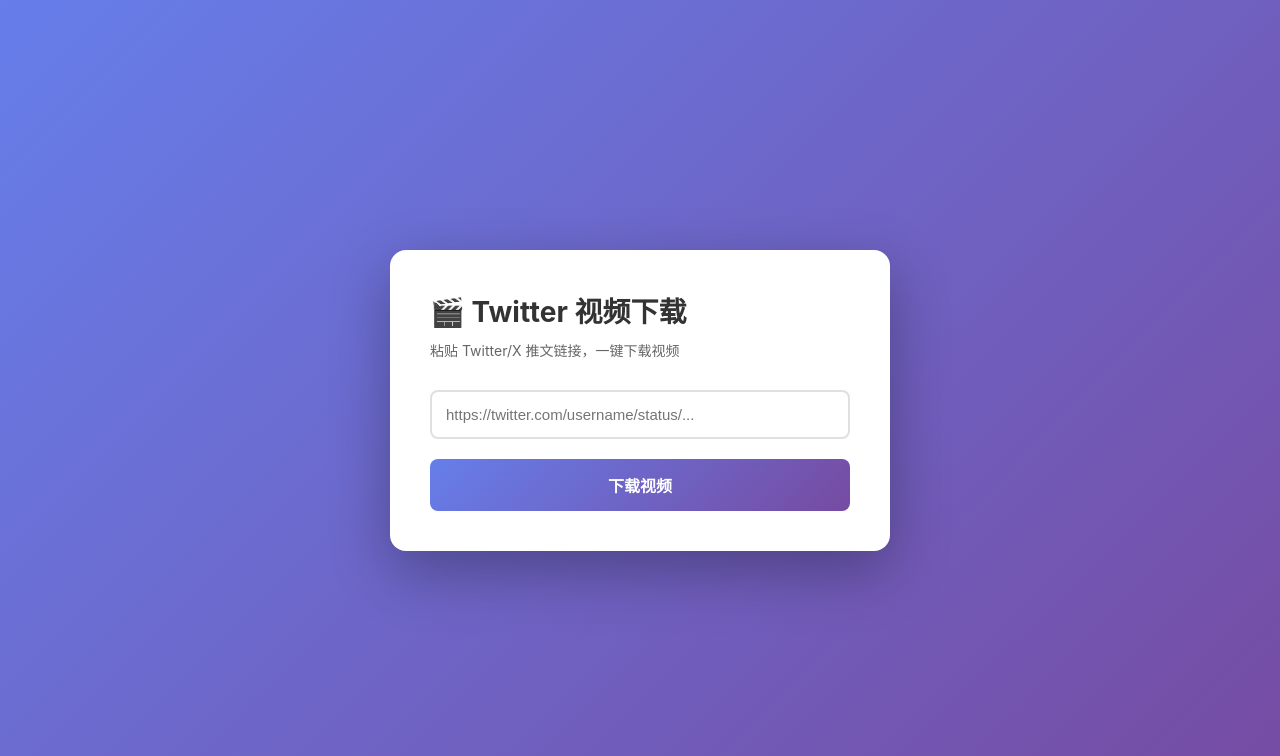
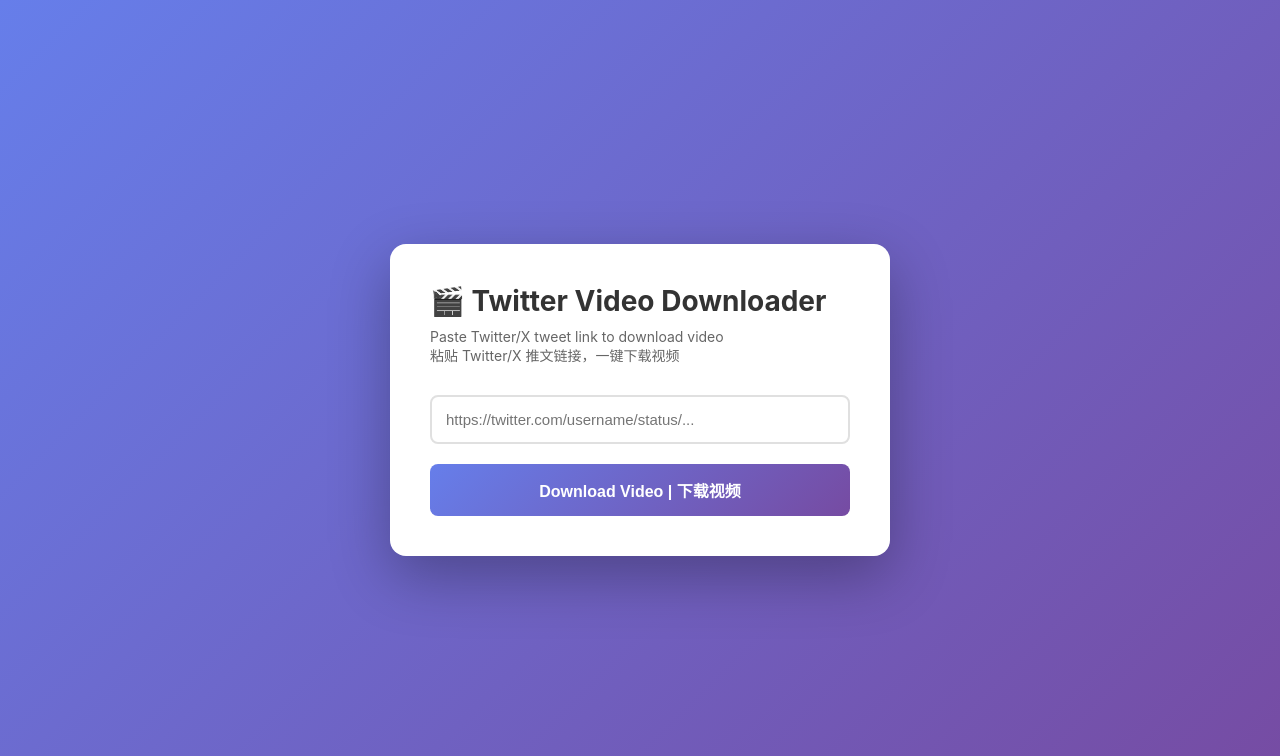
Before and after one commit to Lemonpek66/twitter-video-download, a Flask app: page / in a window 1280 px wide. Shown: the top 756 px of the page. Run offline with Flask 3, Linux system fonts and the light colour scheme.

Commit message:
Initial commit (Clean version)

```diff
--- a/app.py
+++ b/app.py
@@ -4,7 +4,9 @@
 import os
 import uuid
 from pathlib import Path
-import shutil
+from dotenv import load_dotenv
+
+load_dotenv()
 
 app = Flask(__name__)
 
@@ -21,7 +23,7 @@
     url = data.get('url', '').strip()
 
     if not url:
-        return jsonify({'error': '请提供有效的 URL'}), 400
+        return jsonify({'error': 'Please provide a valid URL | 请提供有效的 URL'}), 400
 
     session_id = str(uuid.uuid4())
     video_path = TEMP_DIR / f"{session_id}.mp4"
@@ -39,17 +41,17 @@
             'http_headers': {
                 'User-Agent': 'Mozilla/5.0 (Windows NT 10.0; Win64; x64) AppleWebKit/537.36',
             },
-            'proxy': 'http://www-proxy.ericsson.se:8080',
+            'proxy': os.getenv('PROXY_URL', ''),
         }
 
         print(f"正在处理 URL: {url}")
         with yt_dlp.YoutubeDL(ydl_opts) as ydl:
             info = ydl.extract_info(url, download=True)
             if not info:
-                return jsonify({'error': '无法解析该链接'}), 400
+                return jsonify({'error': 'Unable to parse the link | 无法解析该链接'}), 400
 
         if not video_path.exists():
-            return jsonify({'error': '视频下载失败'}), 500
+            return jsonify({'error': 'Video download failed | 视频下载失败'}), 500
 
         print(f"视频下载成功: {video_path}")
 
@@ -62,20 +64,20 @@
         error_msg = str(e)
         print(f"yt-dlp 错误: {error_msg}")
         if 'Connection' in error_msg or '10054' in error_msg:
-            return jsonify({'error': '网络连接失败，请检查代理设置'}), 400
-        return jsonify({'error': f'下载错误: {error_msg}'}), 400
+            return jsonify({'error': 'Network connection failed, please check proxy settings | 网络连接失败,请检查代理设置'}), 400
+        return jsonify({'error': f'Download error | 下载错误: {error_msg}'}), 400
     except Exception as e:
         print(f"未知错误: {str(e)}")
         import traceback
         traceback.print_exc()
-        return jsonify({'error': f'处理失败: {str(e)}'}), 500
+        return jsonify({'error': f'Processing failed | 处理失败: {str(e)}'}), 500
 
 @app.route('/download/<session_id>')
 def download_video(session_id):
     video_path = TEMP_DIR / f"{session_id}.mp4"
 
     if not video_path.exists():
-        return "文件不存在或已过期", 404
+        return "File not found or expired | 文件不存在或已过期", 404
 
     return send_file(
         video_path,
--- a/requirements.txt
+++ b/requirements.txt
@@ -1,2 +1,3 @@
 Flask==3.0.0
 yt-dlp==2024.3.10
+python-dotenv==1.0.0
--- a/templates/index.html
+++ b/templates/index.html
@@ -3,7 +3,7 @@
 <head>
     <meta charset="UTF-8">
     <meta name="viewport" content="width=device-width, initial-scale=1.0">
-    <title>Twitter 视频转 GIF</title>
+    <title>Twitter Video Downloader | Twitter 视频下载</title>
     <style>
         * {
             margin: 0;
@@ -113,8 +113,8 @@
 </head>
 <body>
     <div class="container">
-        <h1>🎬 Twitter 视频下载</h1>
-        <p class="subtitle">粘贴 Twitter/X 推文链接，一键下载视频</p>
+        <h1>🎬 Twitter Video Downloader</h1>
+        <p class="subtitle">Paste Twitter/X tweet link to download video<br>粘贴 Twitter/X 推文链接，一键下载视频</p>
 
         <div class="input-group">
             <input
@@ -125,7 +125,7 @@
             >
         </div>
 
-        <button id="convertBtn" onclick="convertVideo()">下载视频</button>
+        <button id="convertBtn" onclick="convertVideo()">Download Video | 下载视频</button>
 
         <div id="status" class="status"></div>
     </div>
@@ -144,12 +144,12 @@
             const url = urlInput.value.trim();
 
             if (!url) {
-                showStatus('请输入 Twitter 链接', 'error');
+                showStatus('❌ Please enter a Twitter link | 请输入 Twitter 链接', 'error');
                 return;
             }
 
             convertBtn.disabled = true;
-            showStatus('<span class="loader"></span>解析中...', 'info');
+            showStatus('<span class="loader"></span>Parsing... | 解析中...', 'info');
 
             try {
                 const response = await fetch('/convert', {
@@ -163,7 +163,7 @@
                 const data = await response.json();
 
                 if (response.ok && data.success) {
-                    showStatus('✅ 下载完成！', 'success');
+                    showStatus('✅ Download complete! | 下载完成！', 'success');
 
                     // 自动下载
                     window.location.href = data.download_url;
@@ -174,10 +174,10 @@
                         showStatus('', '');
                     }, 2000);
                 } else {
-                    showStatus(`❌ ${data.error || '转换失败'}`, 'error');
+                    showStatus(`❌ ${data.error}`, 'error');
                 }
             } catch (error) {
-                showStatus(`❌ 网络错误: ${error.message}`, 'error');
+                showStatus(`❌ Network error | 网络错误: ${error.message}`, 'error');
             } finally {
                 convertBtn.disabled = false;
             }
```
Also changed, not shown: 1 other file.
